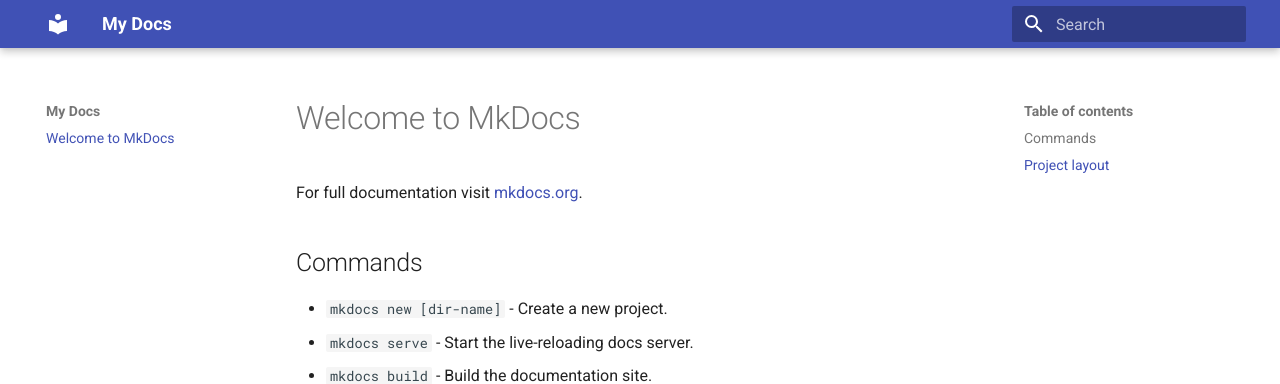
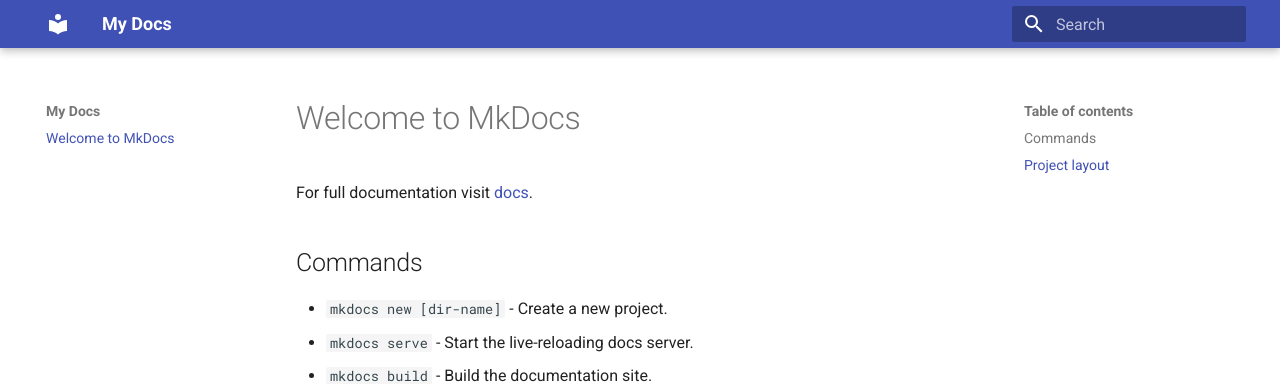
Before and after one commit to merilabraham/mkdocs-test, an MkDocs documentation site: the page built from docs/index.md, in a window 1280 px wide. Shown: the top 384 px of the page. Built offline with MkDocs 1.6.1 and Material for MkDocs 9.7.7, drawn with Linux system fonts in a browser that asks for light colours.

Commit message:
Update index.md

```diff
--- a/docs/index.md
+++ b/docs/index.md
@@ -1,6 +1,6 @@
 # Welcome to MkDocs
 
-For full documentation visit [mkdocs.org](https://www.mkdocs.org).
+For full documentation visit [docs](https://merilabraham.github.io/mkdocs-test/site).
 
 ## Commands
 
```
